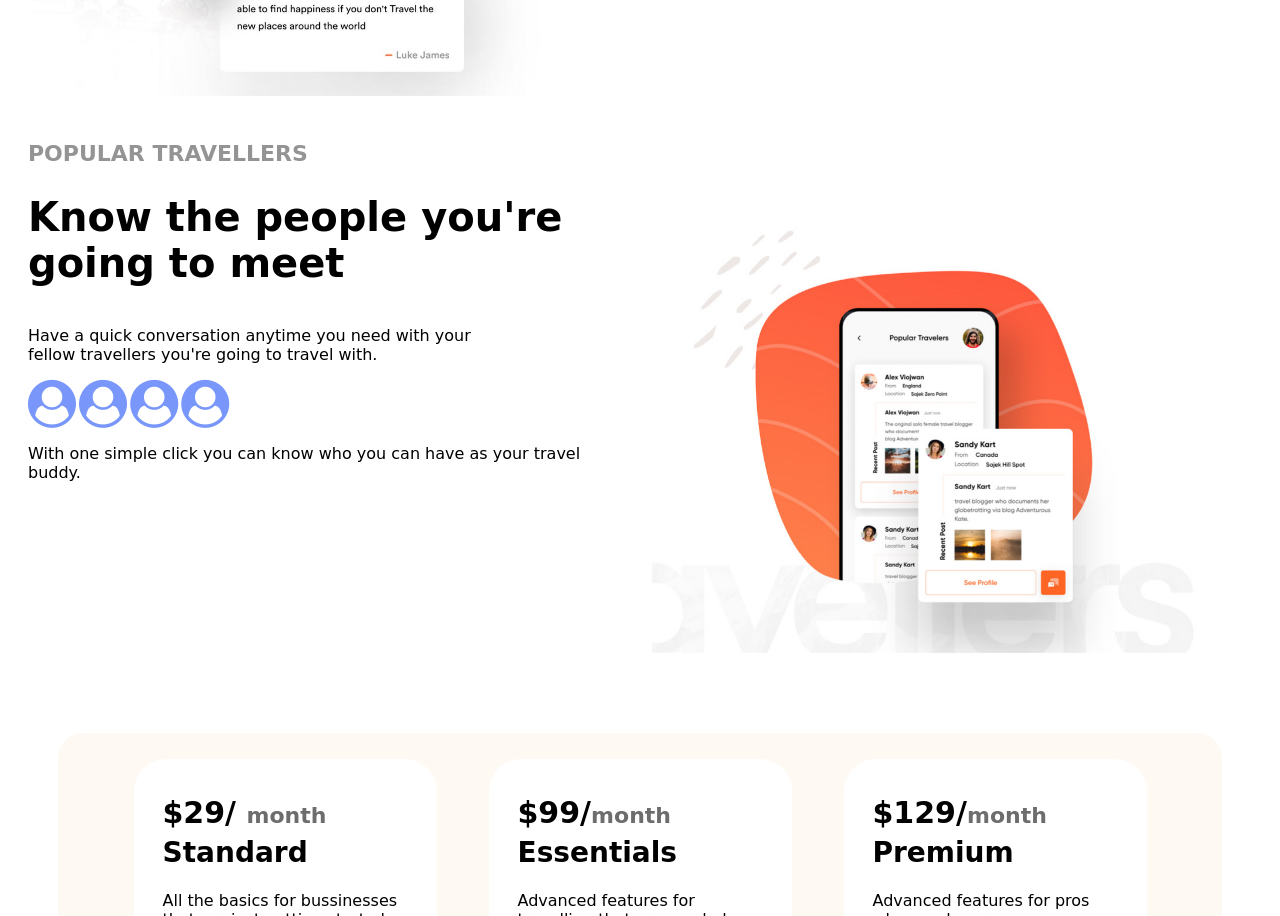
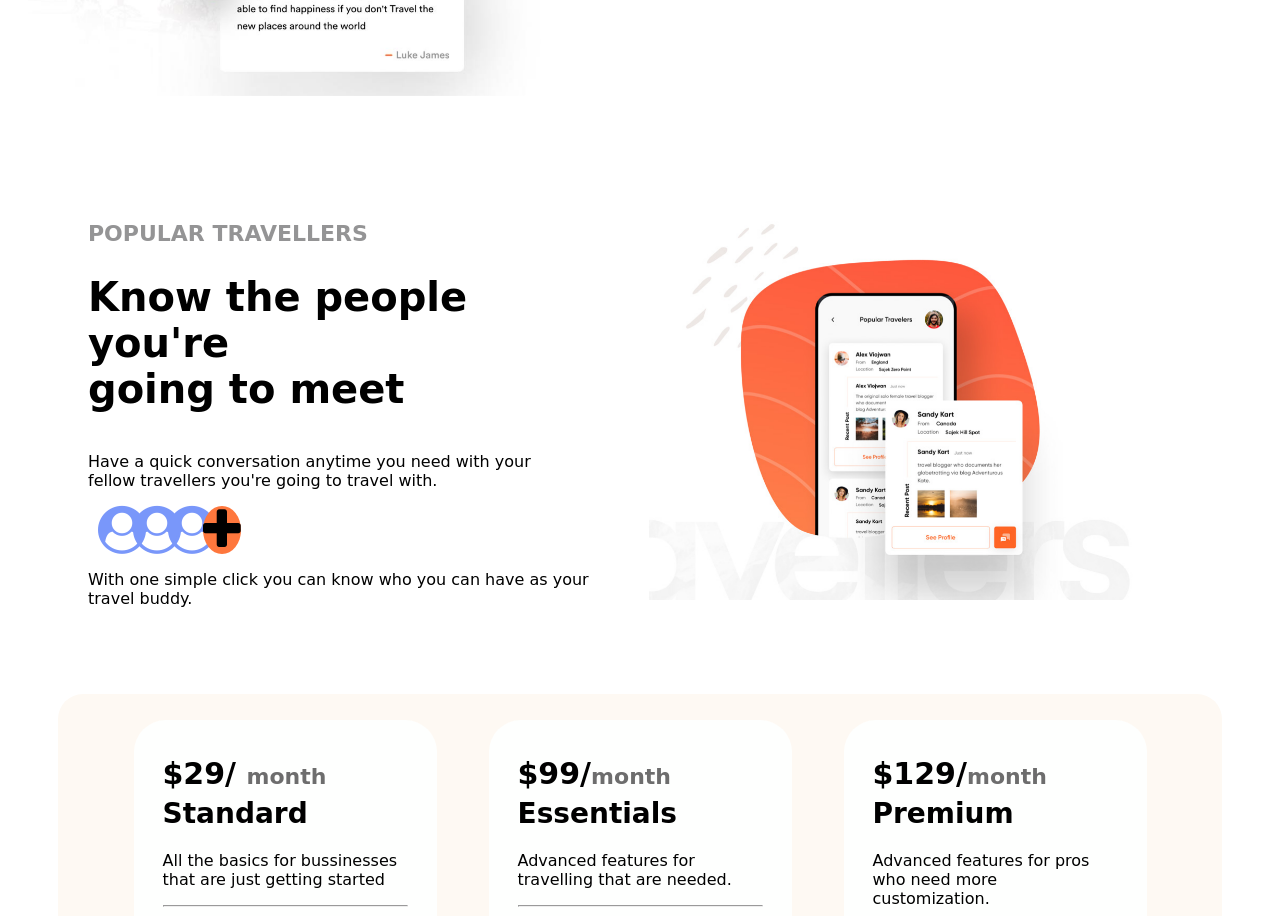
Before and after one commit to RushiJaware/Traveller_page_practice, a plain HTML site: page index.html in a window 1280 px wide. Shown: the part 2261-3177 px from the top of the page. Drawn offline with Linux system fonts and the light colour scheme; a web font is replaced by a local one.

Commit message:
user icon changes

```diff
--- a/css/style.css
+++ b/css/style.css
@@ -214,24 +214,27 @@ img {
 .container4,
 .container5 {
   display: inline-block;
-  width: 45%;
+  width: 40%;
   vertical-align: top;
+
 }
 
 .container4 {
   /* background-color: #afec21; */
   padding: 20px;
+  margin-top: 80px;
+  margin-left: 60px;
 }
 
 .container5 {
   /* background-color: #fa096d;SSSSSS */
   padding: 30px;
+
 }
 
 .fa-user-circle {
   color: #7997fa;
-  letter-spacing: -2px;
-
+  letter-spacing: 2px;
 }
 
 .fa-plus{
@@ -301,3 +304,24 @@ img {
   padding-top: 5px;
 
 }
+
+.chitra{
+  display: inline-flex;
+margin-left: 25px;
+}
+
+
+.cc{
+  margin-left: -15px ;
+}
+.cd{
+  margin-left: -15px ;
+}
+
+.cf{
+  margin-left: -15px ;
+}
+
+.cg{
+  margin-left: -15px ;
+}
--- a/index.html
+++ b/index.html
@@ -120,12 +120,13 @@
                 <p>Have a quick conversation anytime you need with your <br> fellow travellers you're going to travel
                     with.
                 </p>
+                <div class="chitra">
+                    <div class="cc"><i class="fa fa-user-circle fa-3x" aria-hidden="true"></i></div>
+                    <div class="cd"> <i class="fa fa-user-circle fa-3x" aria-hidden="true"></i></div>
+                    <div class="cf"> <i class="fa fa-user-circle fa-3x" aria-hidden="true"></i></div>
+                    <div class="cg"> <i class="fa fa-plus fa-3x" aria-hidden="true"></i></div>
 
-                <i class="fa fa-user-circle fa-3x" aria-hidden="true"></i>
-                <i class="fa fa-user-circle fa-3x" aria-hidden="true"></i>
-                <i class="fa fa-user-circle fa-3x" aria-hidden="true"></i>
-                <i class="fa fa-user-circle fa-3x" aria-hidden="true"></i>
-                <!-- <i class="fa fa-plus fa-3x" aria-hidden="true"></i> -->
+                </div>
                 <p>With one simple click you can know who you can have as your travel buddy.</p>
             </div>
         </div>
```
